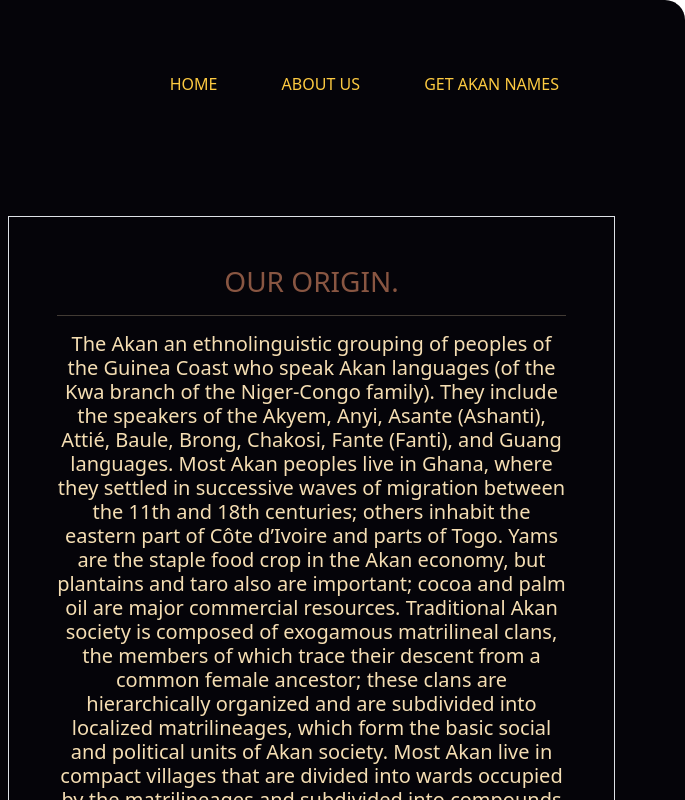
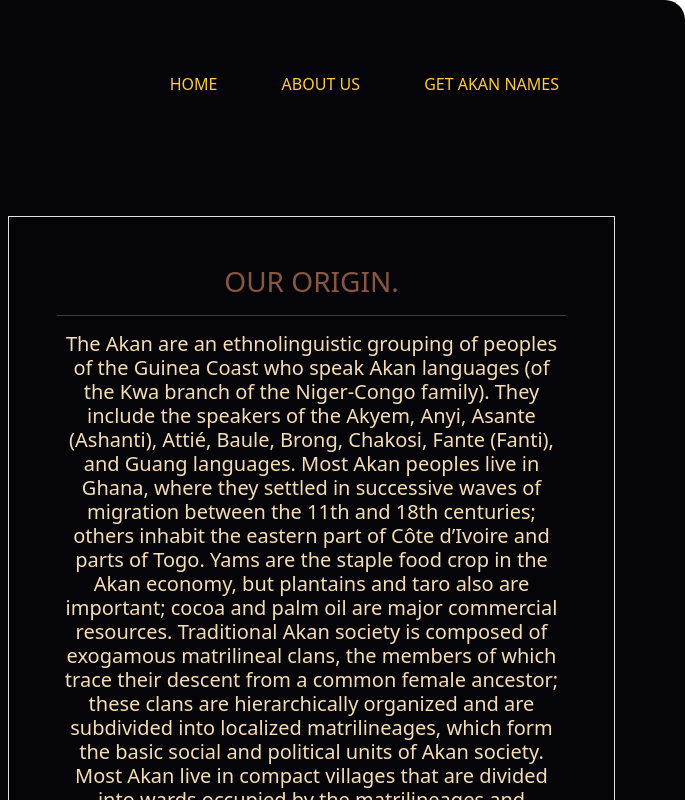
Before and after one commit to KiyaiB/Akan-Naming, a plain HTML site: page about.html in a window 1280 px wide. Shown: the top 800 px of the page, 595-1280 px from the left. Drawn offline with nearby package versions, Linux system fonts and the light colour scheme.

Commit message:
Modify html

```diff
--- a/about.html
+++ b/about.html
@@ -66,7 +66,7 @@
                     <hr>
 
                     <h5>
-                        The Akan an ethnolinguistic grouping of peoples of the Guinea Coast who speak Akan languages (of the Kwa branch of the Niger-Congo family).
+                        The Akan are an ethnolinguistic grouping of peoples of the Guinea Coast who speak Akan languages (of the Kwa branch of the Niger-Congo family).
                         They include the speakers of the Akyem, Anyi, Asante (Ashanti), Attié, Baule, Brong, Chakosi, Fante (Fanti), and Guang languages.
                         Most Akan peoples live in Ghana, where they settled in successive waves of migration between the 11th and 18th centuries; others inhabit the eastern part of Côte d’Ivoire and parts of Togo.
                         Yams are the staple food crop in the Akan economy, but plantains and taro also are important; cocoa and palm oil are major commercial resources.
```
